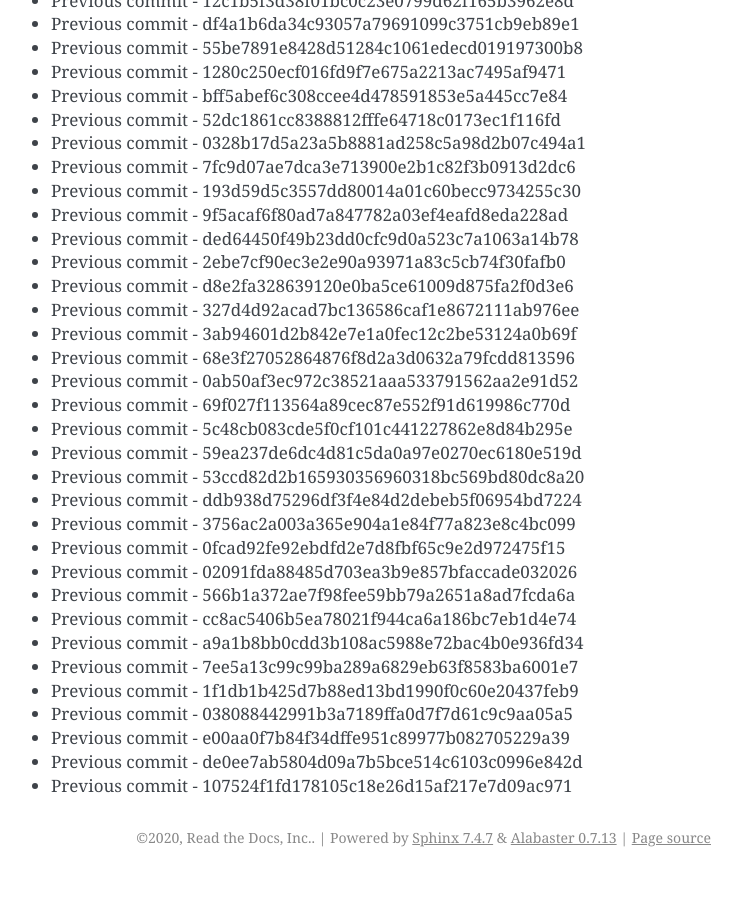
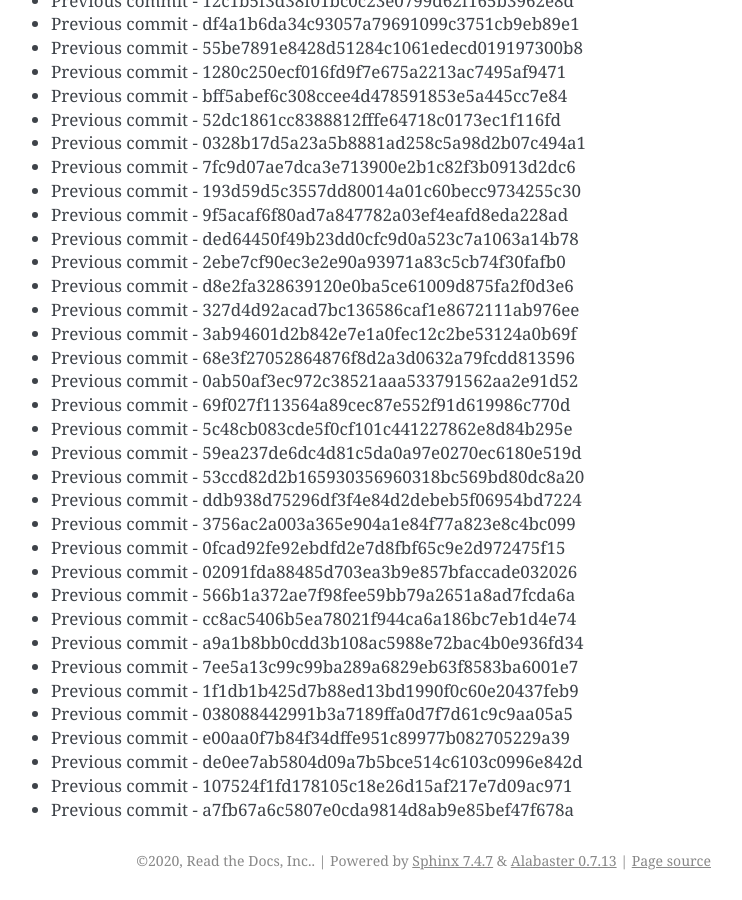
Before and after one commit to readthedocs/rtd-git-stresstest, a Sphinx documentation site: the page built from docs/updates.rst, in a window 1280 px wide and 900 px high, scrolled down 58291 px. Shown: the whole window, without its empty margins (399-1141 px from the left). Built offline with Sphinx 7.4.7, drawn with Linux system fonts in a browser that asks for light colours; before the commit the page ends 59168 px from its top, so only the background shows below that.

Commit message:
Generating commit from previous: a7fb67a6c5807e0cda9814d8ab9e85bef47f678a

```diff
--- a/docs/updates.rst
+++ b/docs/updates.rst
@@ -2481,3 +2481,4 @@ It can be tested for any performance characteristics.
 * Previous commit - e00aa0f7b84f34dffe951c89977b082705229a39
 * Previous commit - de0ee7ab5804d09a7b5bce514c6103c0996e842d
 * Previous commit - 107524f1fd178105c18e26d15af217e7d09ac971
+* Previous commit - a7fb67a6c5807e0cda9814d8ab9e85bef47f678a
```
